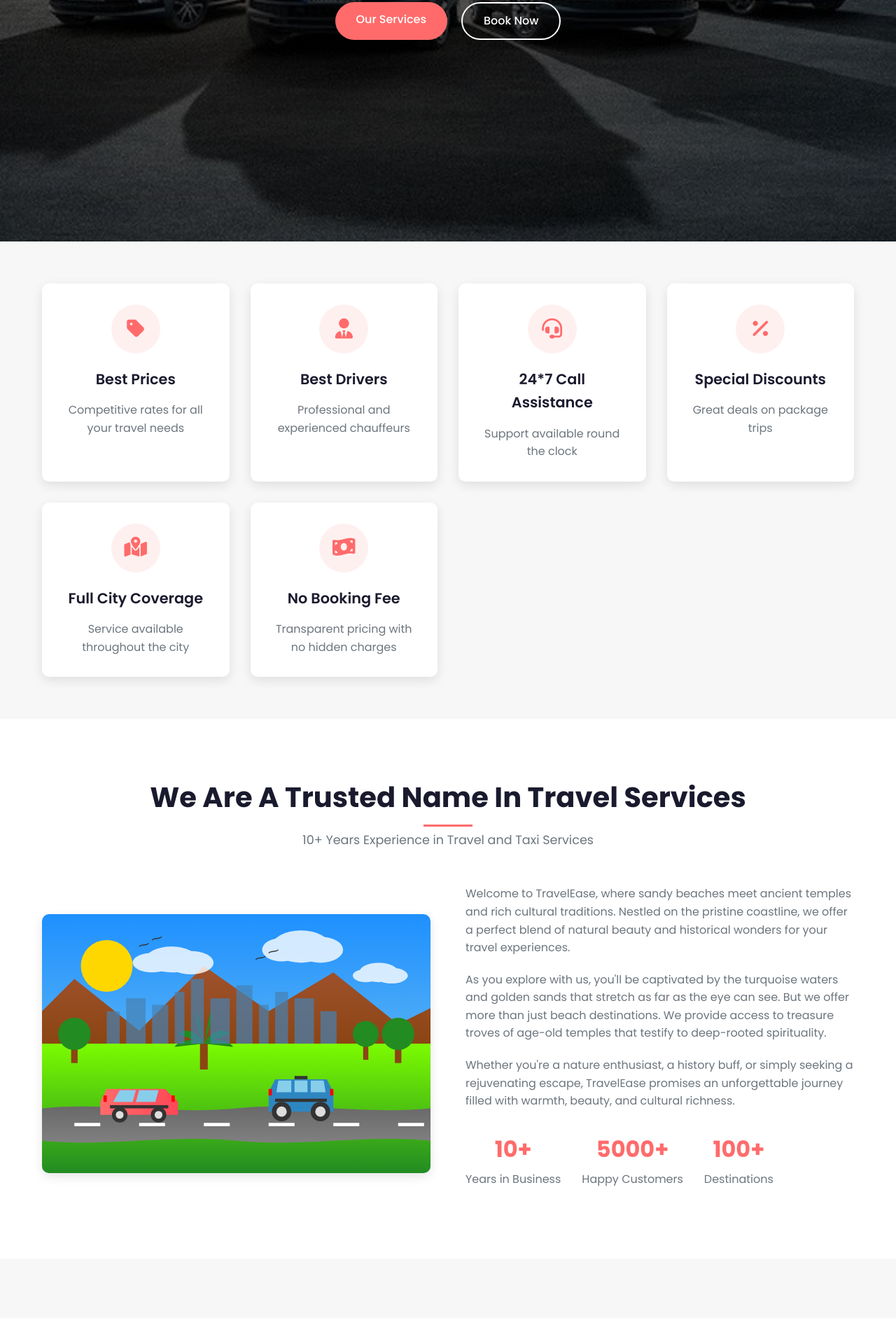
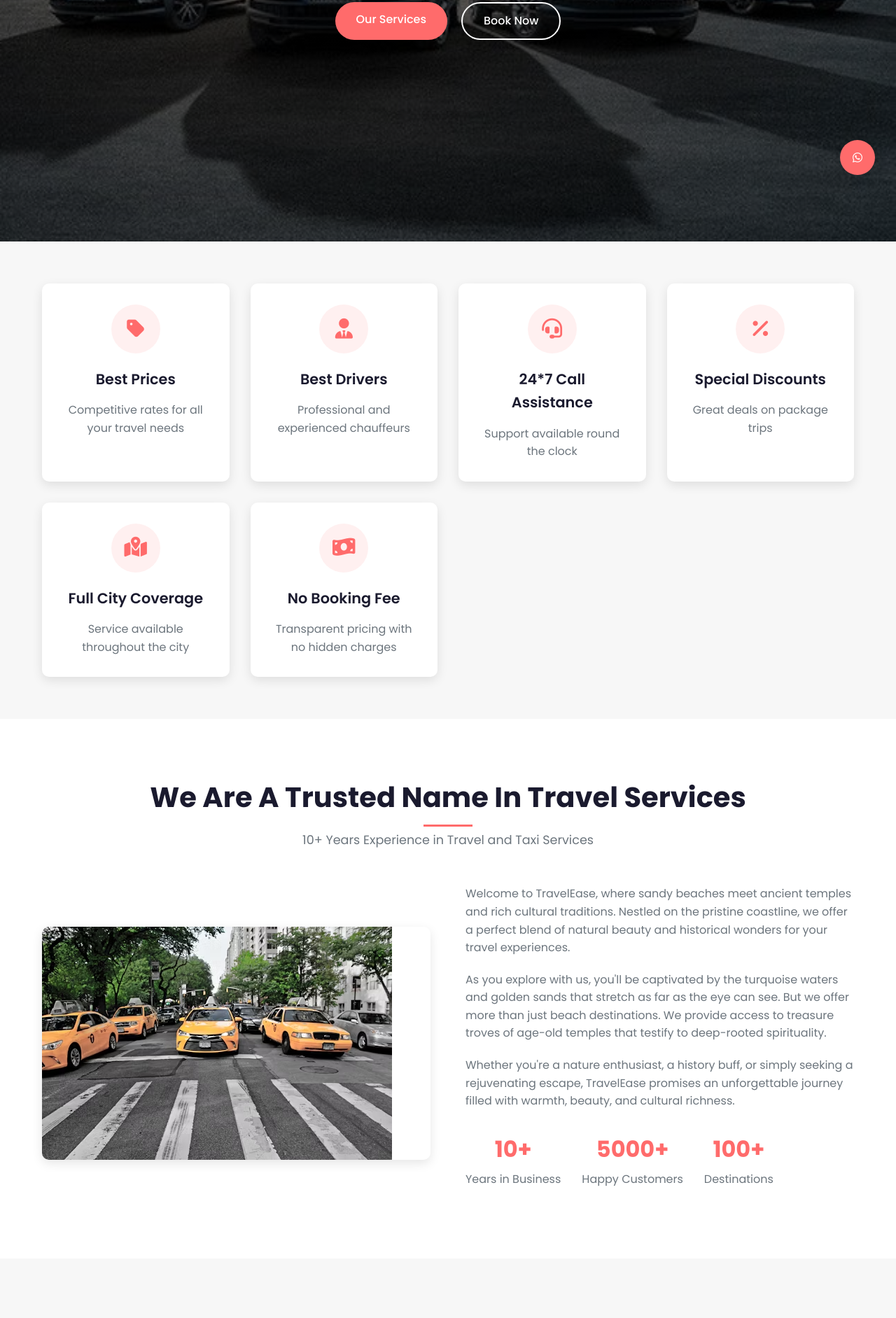
Before and after one commit to prajwalrdev/Travel, a PHP site: page / in a window 1280 px wide. Shown: the part 455-2338 px from the top of the page at 70% size. Run offline with PHP 8.4, Linux system fonts and the light colour scheme.

Commit message:
changed the whatsup and scroll up button

```diff
--- a/css/style.css
+++ b/css/style.css
@@ -935,25 +935,43 @@ footer {
 .footer-bottom-links a:hover {
     color: var(--primary-color);
 }
-
-/* Back to Top Button */
-.back-to-top {
+.floating-buttons {
     position: fixed;
     bottom: 30px;
     right: 30px;
+    display: flex;
+    flex-direction: column; /* ← changed from row to column */
+    gap: 15px; /* vertical spacing between icons */
+    z-index: 999;
+}
+
+.whatsapp-icon, .back-to-top {
     width: 50px;
     height: 50px;
-    background-color: var(--primary-color);
-    color: #fff;
     border-radius: 50%;
     display: flex;
     align-items: center;
     justify-content: center;
-    box-shadow: var(--box-shadow);
+    color: #fff;
+    box-shadow: var(--box-shadow, 0 2px 8px rgba(0, 0, 0, 0.2));
+    transition: var(--transition, 0.3s);
+}
+
+/* WhatsApp Button */
+.whatsapp-icon {
+    background-color: var(--primary-color, #007bff);
+}
+
+.whatsapp-icon:hover {
+    background-color: #10a713;
+    transform: translateY(-5px);
+}
+
+/* Back to Top Button */
+.back-to-top {
+    background-color: var(--primary-color);
     opacity: 0;
     visibility: hidden;
-    transition: var(--transition);
-    z-index: 999;
 }
 
 .back-to-top.active {
@@ -964,6 +982,28 @@ footer {
 .back-to-top:hover {
     background-color: #ff5252;
     transform: translateY(-5px);
+}
+
+.location-section {
+    display: flex;
+    gap: 20px;
+    align-items: flex-start;
+    margin-top: 20px;
+    flex-wrap: wrap; /* responsive fallback */
+}
+
+.info-content {
+    flex: 1;
+    min-width: 250px;
+}
+
+.map-container {
+    flex: 1;
+    min-width: 300px;
+    height: 250px;
+    border-radius: 10px;
+    overflow: hidden;
+    box-shadow: 0 4px 10px rgba(0, 0, 0, 0.1);
 }
 
 /* Animations */
--- a/index.html
+++ b/index.html
@@ -116,7 +116,7 @@
             </div>
             <div class="about-content">
                 <div class="about-image">
-                    <img src="images/about-image.jpg.svg" alt="About TravelEase">
+                    <img src="images/about1-image.jpg" alt="About TravelEase">
                 </div>
                 <div class="about-text">
                     <p>Welcome to TravelEase, where sandy beaches meet ancient temples and rich cultural traditions. Nestled on the pristine coastline, we offer a perfect blend of natural beauty and historical wonders for your travel experiences.</p>
@@ -404,11 +404,27 @@
                         <div class="info-icon">
                             <i class="fas fa-map-marker-alt"></i>
                         </div>
-                        <div class="info-content">
-                            <h3>Our Location</h3>
-                            <p>123 Travel Street, City Center, Region</p>
-                        </div>
+                        <div class="location-section">
+    <!-- Address -->
+    <div class="info-content">
+        <h3>Our Location</h3>
+        <p>1st Floor, EyeQ Dot Net Pvt Ltd, Smart Tower, Jyoti Circle, Bendoor, Mangaluru, Karnataka 575001</p>
+    </div>
+
                     </div>
+                    <!-- Map -->
+    <div class="map-container">
+        <iframe
+            src="https://www.google.com/maps/embed?pb=!1m18!1m12!1m3!1d3929.7811752941414!2d74.84810111418274!3d12.872426990902173!2m3!1f0!2f0!3f0!3m2!1i1024!2i768!4f13.1!3m3!1m2!1s0x3ba35b1c7a274171%3A0x7796f6d3218f2874!2sEyeQ%20Dot%20Net%20Pvt.%20Ltd!5e0!3m2!1sen!2sin!4v1653039874887!5m2!1sen!2sin"
+            width="100%"
+            height="100%"
+            style="border:0;"
+            allowfullscreen=""
+            loading="lazy"
+            referrerpolicy="no-referrer-when-downgrade"
+        ></iframe>
+    </div>
+</div>
                     <div class="info-card">
                         <div class="info-icon">
                             <i class="fas fa-phone-alt"></i>
@@ -507,6 +523,11 @@
             </div>
         </div>
     </footer>
+    <div class="floating-buttons">
+  <!-- WhatsApp Icon -->
+  <a href="https://wa.me/7353607477" class="whatsapp-icon" target="_blank" aria-label="Chat with us on WhatsApp">
+    <i class="fab fa-whatsapp"></i>
+  </a>
 
     <!-- Back to Top Button -->
     <a href="#home" class="back-to-top">
```
Also changed, not shown: images/about-image.jpg.svg (deleted), images/about1-image.jpg (added).
